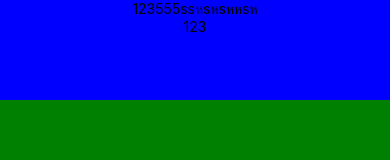
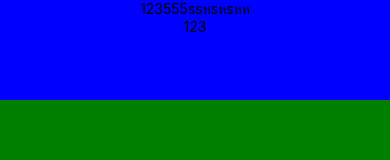
Before and after one commit to pronthep1412/TestCICD, a React Native app: screen / in a window 390 px wide. Shown: the top 160 px of the page. Built offline with nearby package versions, Linux system fonts and the light colour scheme.

Commit message:
Revert "Merge branch 'develop' of https://github.com/pronthep1412/TestCICD into develop"
This reverts commit b024d472d9a5e00d39f05cfd4a9d0ad37aa65159, reversing
changes made to fd5c171494fac4fb08895225d179cbd8514a086c.

```diff
--- a/App.js
+++ b/App.js
@@ -13,7 +13,7 @@ export default function App() {
             alignItems: 'center',
           }}
         >
-          <Text>123555ssหsหsหหsห</Text>
+          <Text>123555ssหsหsหห</Text>
           <Text>123</Text>
         </View>
         <View
--- a/package.json
+++ b/package.json
@@ -1,6 +1,6 @@
 {
   "name": "TestCICD",
-  "version": "67000.0.10",
+  "version": "67000.0.9",
   "private": true,
   "scripts": {
     "preci": "rm -fr node_modules",
```
